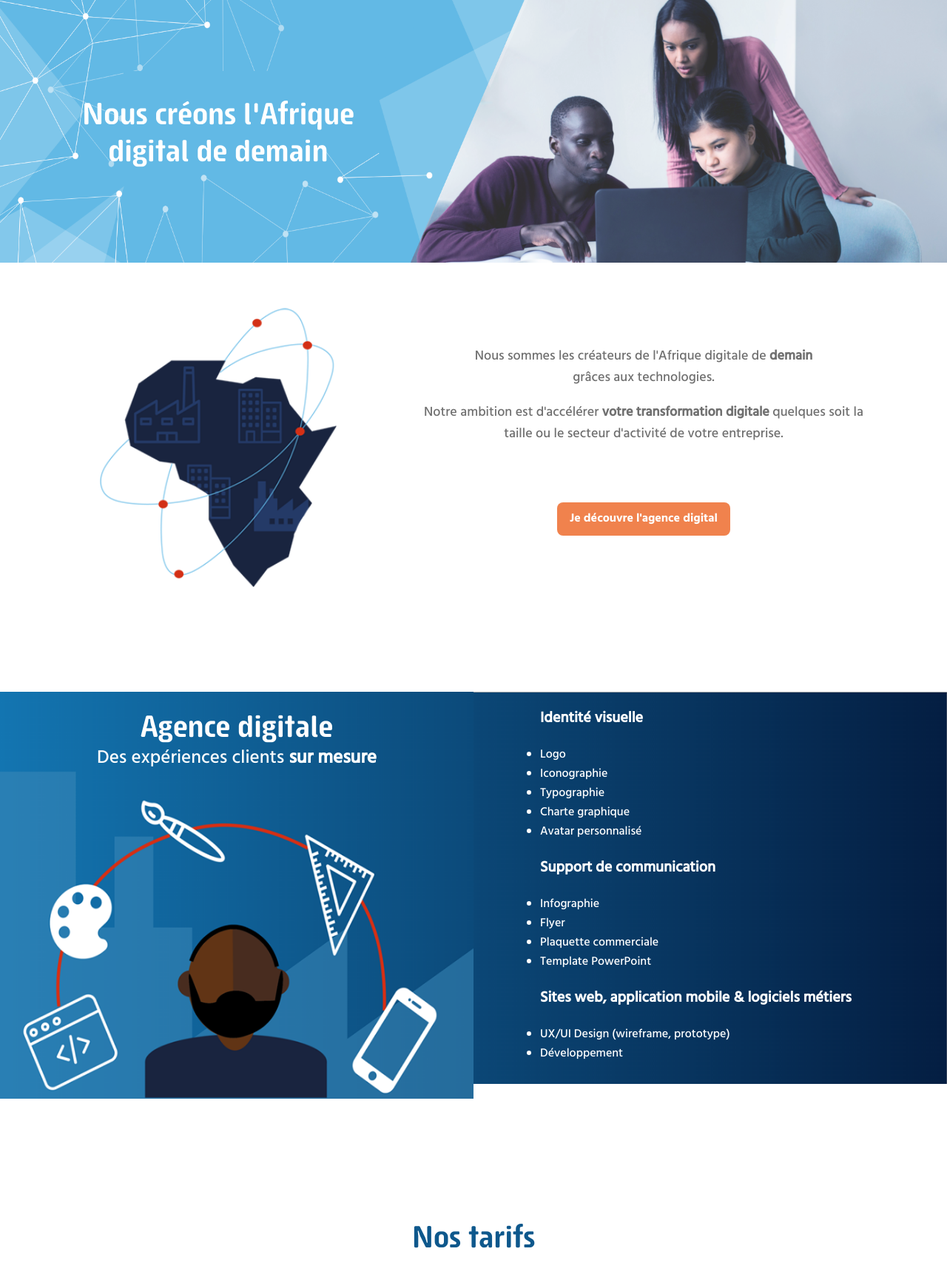
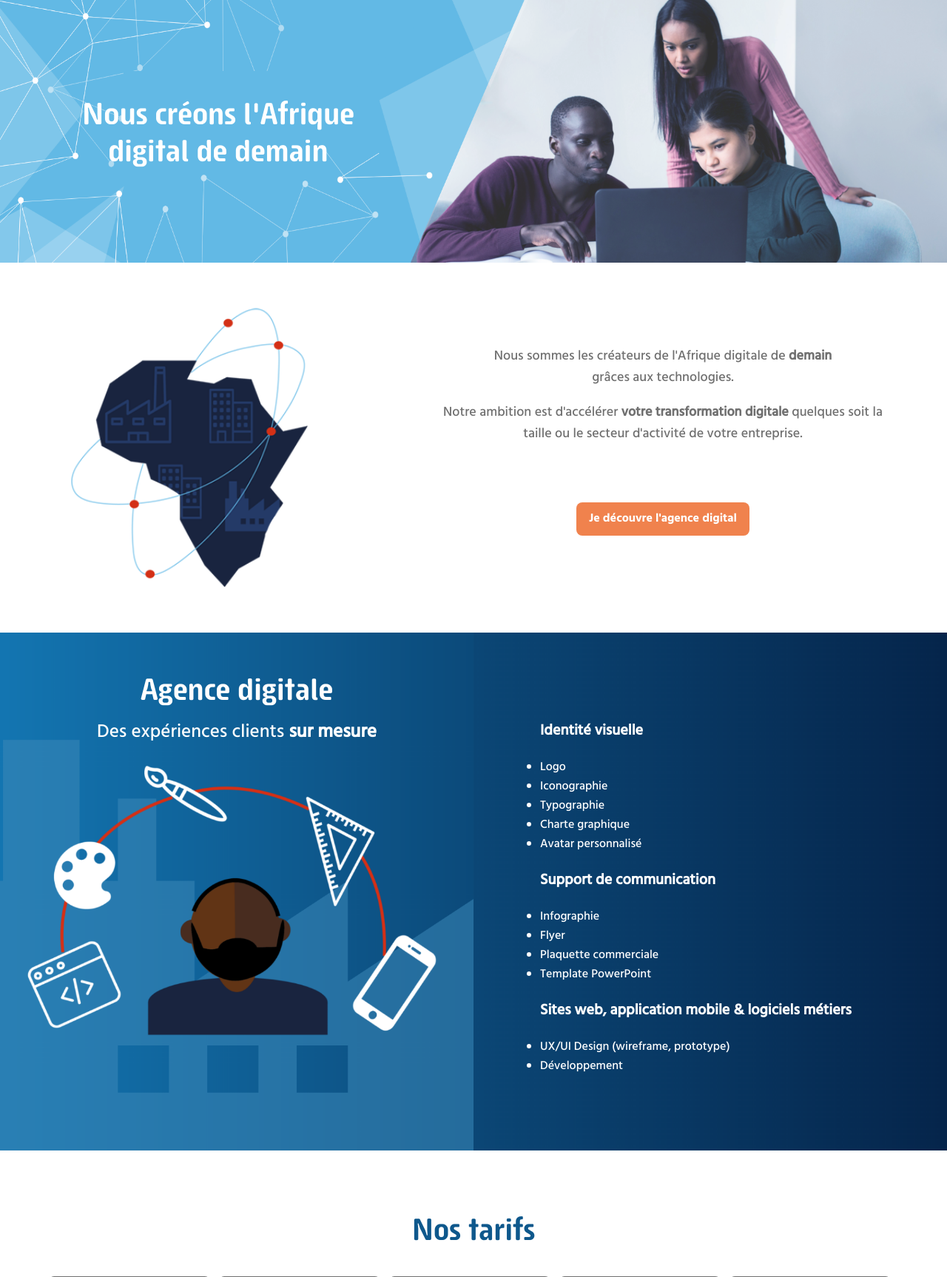
Before and after one commit to Eric999Dev/tangi-technologies, a WordPress theme: template front-page.php in a window 1280 px wide. Shown: the part 71-1797 px from the top of the page at 74% size. Run offline with PHP 8.4 and a stand-in for WordPress, Linux system fonts and the light colour scheme; the site name, menu and one post (Sample post) are stand-ins, and other content is empty; some libraries are stand-ins or nearby versions.

Commit message:
Modif section digital

```diff
--- a/header.php
+++ b/header.php
@@ -51,7 +51,8 @@
 				<div>
 					<h2>Des exeperiences clients sur mesure</h2>
 				</div>
-				<form action="" method="post">
+				<?php echo do_shortcode('[hubspot type=form portal=7888949 id=26bec327-1ba9-448e-b485-f3d6be025f92]');?>
+				<!-- <form action="" method="post">
 					<div class="entete-form">Remplissez le formulaire ci-dessous,<br> nous vous recontacterons au plus vite</div>
 
 					<input type="text" id="firstname" name="firstname" placeholder="Prenom">
@@ -64,11 +65,12 @@
 					<input type="text" id="country" name="country" placeholder="Pays">
 					<input type="submit" name="validForm" id="validForm" value="ENVOYER" class="btn">
 
-				</form>
+				</form> -->
 			</div>
 
 
 		</div>
+
 	</div>
 
 	<?php wp_body_open(); ?>
--- a/style.css
+++ b/style.css
@@ -492,7 +492,6 @@
         margin-left: 0; } }
 
 .section1 .content-section {
-  max-width: 1150px;
   margin: 0 auto; }
   @media screen and (min-width: 768px) {
     .section1 .content-section {
@@ -548,8 +547,7 @@
 
 @media screen and (min-width: 992px) {
   .section2 {
-    background-position: center 30%;
-    padding: 80px 0; } }
+    background-position: center 30%; } }
 
 .section2 .content-section {
   max-width: 100%;
@@ -590,9 +588,15 @@
       color: white;
       font-size: 20px;
       padding-bottom: 70%; }
+      @media screen and (min-width: 520px) {
+        .section2 .content-section div p {
+          padding-bottom: 450px; } }
+      @media screen and (min-width: 675px) {
+        .section2 .content-section div p {
+          padding-bottom: 550px; } }
       @media screen and (min-width: 875px) {
         .section2 .content-section div p {
-          padding-bottom: 0%;
+          padding-bottom: 405px;
           font-size: 25px; } }
   .section2 .content-section > div:first-of-type {
     background-image: url("./images/section-2/digital-bis.png");
@@ -609,8 +613,17 @@
     @media screen and (min-width: 992px) {
       .section2 .content-section > div:first-of-type {
         margin: 0;
-        height: 550px;
+        height: 630px;
         padding: 20px 0; } }
+    @media screen and (min-width: 1200px) {
+      .section2 .content-section > div:first-of-type {
+        height: 700px; } }
+    @media screen and (min-width: 1515px) {
+      .section2 .content-section > div:first-of-type {
+        height: 735px;
+        padding: 0; } }
+    .section2 .content-section > div:first-of-type h2 {
+      padding: 30px 0 15px; }
   .section2 .content-section > div:last-of-type {
     background-image: url("./images/section-2/digital-back.png");
     background-size: cover;
@@ -618,18 +631,26 @@
     padding: 30px 15px; }
     @media screen and (min-width: 875px) {
       .section2 .content-section > div:last-of-type {
-        width: 40%;
+        width: 50%;
         padding: 0;
         padding-left: 90px; } }
     @media screen and (min-width: 992px) {
       .section2 .content-section > div:last-of-type {
+        padding-top: 40px;
         width: 50%;
-        height: 530px; } }
+        height: 630px; } }
+    @media screen and (min-width: 1200px) {
+      .section2 .content-section > div:last-of-type {
+        height: 700px;
+        padding-top: 97px; } }
+    @media screen and (min-width: 1515px) {
+      .section2 .content-section > div:last-of-type {
+        height: 735px; } }
     .section2 .content-section > div:last-of-type h3 {
       padding: 20px 0;
       font-size: 20px;
       font-family: "Hind Medium", sans-serif; }
-      @media screen and (min-width: 992px) {
+      @media screen and (min-width: 875px) {
         .section2 .content-section > div:last-of-type h3 {
           text-align: left; } }
     .section2 .content-section > div:last-of-type ul {
```
Also changed, not shown: sass/main/_section1.scss (+10 -10 lines), sass/main/_section2.scss (+41 -18 lines), images/section-2/digital-back.png, images/section-2/digital-bis.png.
